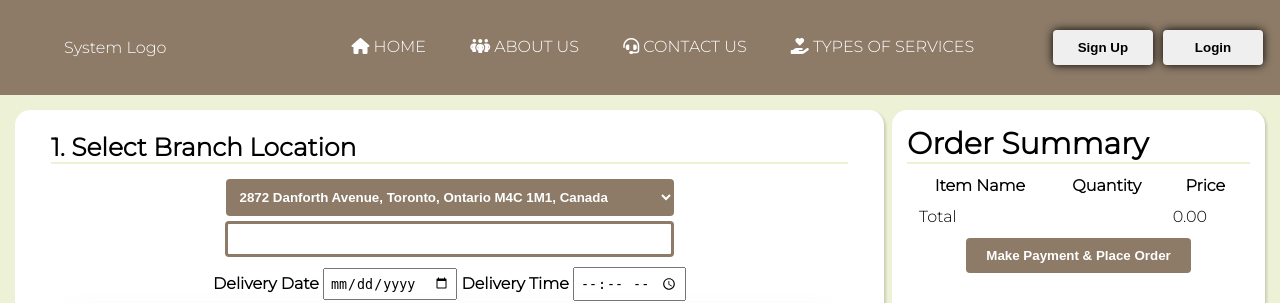
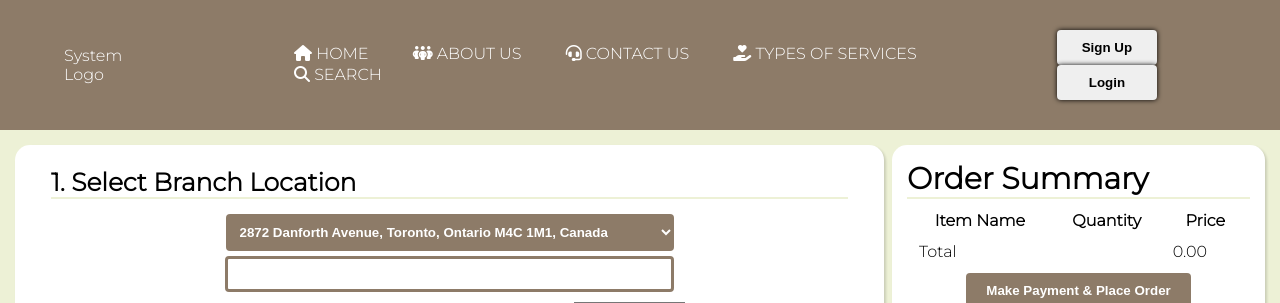
Before and after one commit to srishti-lamba/React-ShoppingWebsite, a PHP site: page /CPS630-Project-Iteration-1_2/processUserOrder.php in a window 1280 px wide. Shown: the top 303 px of the page. Run offline with PHP 8.4, Linux system fonts and the light colour scheme; data that the repository does not hold is empty; some libraries are stand-ins or nearby versions.

Commit message:
Search popup

```diff
--- a/Project_Iteration_1_2/NavBar.php
+++ b/Project_Iteration_1_2/NavBar.php
@@ -35,9 +35,15 @@
         $('#loginWindow').css({"display": 'block'});
     }
 
+    function openSearch() {
+        $('#overlay').css({"display": 'block'});
+        $('#searchWindow').css({"display": 'block'});
+    }
+
     function toggleOffOverlay(){
         $('#overlay').css({"display": 'none'});
         $('#loginWindow').css({"display": 'none'});
+        $('#searchWindow').css({"display": 'none'});
     }
 
     function displayLoginError(){
@@ -53,6 +59,10 @@
             $("#loginForm").submit();
         }
     }
+
+    function submitSearch() {
+        $("#searchForm").submit();
+    }
     </script>
     <body>
         <header>
@@ -63,6 +73,7 @@
                     <li><a href="./aboutus.php"><i class="fa-solid fa-people-group"></i> ABOUT US</a></li>
                     <li><a href="./contactus.php"><i class="fa-solid fa-headset"></i> CONTACT US</a></li>
                     <li><a href="./services.php"><i class="fa-solid fa-hand-holding-heart"></i> TYPES OF SERVICES</a></li>
+                    <li class="searchLbl" onclick='openSearch()'><i class="fa-solid fa-magnifying-glass"></i> SEARCH</li>
                 </ul>
             </nav>
             <ul class="right">
@@ -79,7 +90,11 @@
                 ?>
             </ul>
         </header>
+
+        <!-- Screen Dim -->
         <div id="overlay" onclick="toggleOffOverlay()"></div>
+
+        <!-- Login -->
         <div id="loginWindow">
             <form id="loginForm" action="./login.php" method="POST">
                 <h1>Login</h1>
@@ -90,6 +105,21 @@
                 <button class="submit" type="button" name="login" value="Login" onclick="submitLogin()">Login</button>
             </form>
         </div>
+
+        <!-- Search -->
+        <div id="searchWindow">
+            <form id="searchForm" action="./search.php" method="POST">
+                <h1>Search</h1>
+                <p>Search user orders</p>
+                <label for="userid">User-ID:</label>
+                <input type="text" name="userid" id="userid"><br>
+                <label for="orderid">Order-ID:</label>
+                <input type="text" name="orderid" id="orderid">
+                <p id="errMsg">No such order has been placed.</p>
+                <button class="searchBtn" type="button" name="search" value="Search" onclick="submitSearch()">Search</button>
+            </form>
+        </div>
+
     </body>
     <?php
         if(isset($_SESSION['failedLogin']) && $_SESSION['failedLogin'] == true){
--- a/Project_Iteration_1_2/NavBarStyle.css
+++ b/Project_Iteration_1_2/NavBarStyle.css
@@ -52,10 +52,10 @@ header {
     margin: 0;
     width: 100px;
     padding: 10px 0;
-    box-shadow: 0 0 10px;
+    box-shadow: 0 0 5px;
 }
 
-a{
+a {
     color: inherit;
     text-decoration: none;
     font-family: 'Montserrat', sans-serif;
@@ -75,6 +75,26 @@ a:hover::after {
         transition: width .3s;
     }
 
+.searchLbl {
+    color: inherit;
+    text-decoration: none;
+    font-family: 'Montserrat', sans-serif;
+}
+
+    .searchLbl::after {
+        content: '';
+        display: block;
+        width: 0;
+        height: 2px;
+        background: #FFF;
+        transition: width .3s;
+    }
+
+    .searchLbl:hover::after {
+        width: 100%;
+        transition: width .3s;
+    }
+
 #overlay {
     position: fixed;
     display: none;
```
Also changed, not shown: other parts of Project_Iteration_1_2/NavBarStyle.css (+64 -12 lines), Project_Iteration_1_2/search.php (added, +12 -0 lines). Lines whose indentation alone changed are shown as unchanged.
